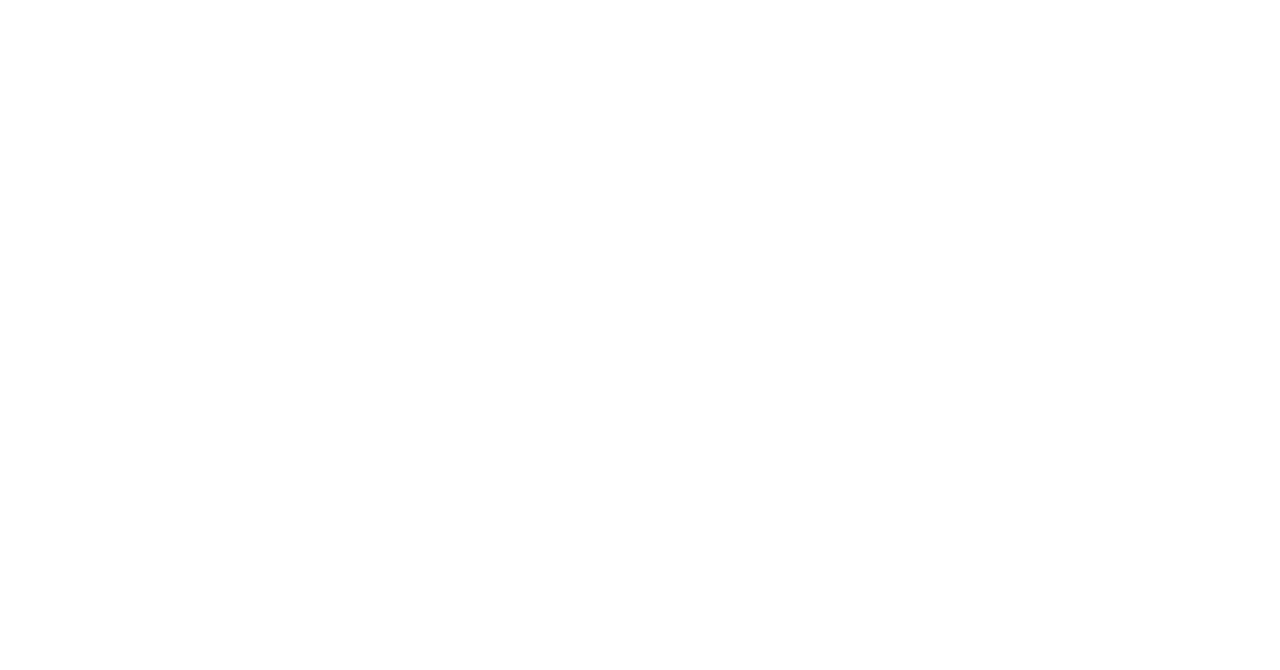
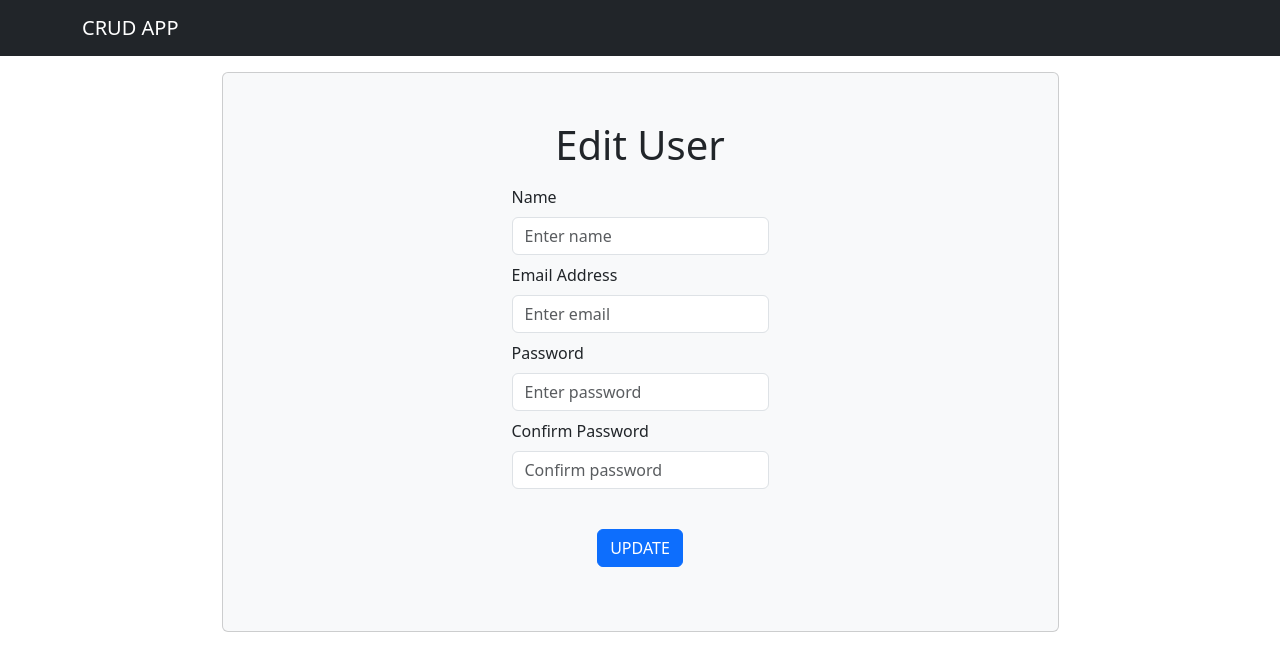
Before and after one commit to Mohammedrisvanvm/crud-in-react, a React (Vite) app in the folder frontend/: page /admin/editUser/1 in a window 1280 px wide. Before the commit this address had no page. Shown: the top 670 px of the page. Built offline with nearby package versions, Linux system fonts and the light colour scheme; no server answers.

Commit message:
edit data displayed

```diff
--- a/frontend/src/App.jsx
+++ b/frontend/src/App.jsx
@@ -23,7 +23,7 @@
           <Route path="/profile" element={<ProfileScreen/>} />
           </Route>
         <Route path="/admin" element={<AdminHomeScreen/>} />
-        <Route path="/admin/editUser" element={<AdminEditScreen/>} />
+        <Route path="/admin/editUser/:id" element={<AdminEditScreen/>} />
         </Routes>
       </Router>
     </div>
--- a/frontend/src/components/AdminHeader.jsx
+++ b/frontend/src/components/AdminHeader.jsx
@@ -1,6 +1,6 @@
 import React from 'react'
 import { Navbar, Nav, Container } from "react-bootstrap";
-import { FaSignInAlt, FaSignOutAlt } from "react-icons/fa";
+
 function AdminHeader() {
   return (
     <header>
--- a/frontend/src/components/EditForm.jsx
+++ b/frontend/src/components/EditForm.jsx
@@ -1,24 +1,42 @@
-import React from 'react'
+import React, { useEffect } from 'react'
 import { useState } from "react";
 import { Form, Button, Container, Card } from "react-bootstrap";
+import { useParams } from 'react-router-dom';
+import axios from 'axios'
 function EditForm() {
-    const [name, setName] = useState("");
+    let {id}=useParams()
+
+    const [userid,setuserId]=useState(id)
+    const [user,setUser]=useState({})
+    const [name, setName] = useState('');
     const [email, setEmail] = useState("");
     const [password, setPassword] = useState("");
     const [confirmPassword, setConfirmPassword] = useState("");
+
+
+    useEffect(() => {
+
+    axios.get(`http://localhost:5000/admin/userUnique/${userid}`).then((response) => {
+console.log(response.data);
+setUser(response.data)
+    });
+  }, []);
+
     const submitHandler = async (e) => {
         e.preventDefault();
+
     }
   return (
     <Container className="d-flex justify-content-center py-3">
     <Card className="p-5 d-flex flex-column align-items-center hero-card bg-light w-75 justify-content-center">
+    <h1>Edit User</h1>
     <Form onSubmit={submitHandler}>
             <Form.Group className="my-2" controlId="name">
               <Form.Label>Name</Form.Label>
               <Form.Control
                 type="name"
                 placeholder="Enter name"
-                value={name}
+                value={user.name}
                 onChange={(e) => setName(e.target.value)}
               ></Form.Control>
             </Form.Group>
@@ -28,7 +46,7 @@
               <Form.Control
                 type="email"
                 placeholder="Enter email"
-                value={email}
+                value={user.email}
                 onChange={(e) => setEmail(e.target.value)}
               ></Form.Control>
             </Form.Group>
@@ -38,7 +56,6 @@
               <Form.Control
                 type="password"
                 placeholder="Enter password"
-                value={password}
                 onChange={(e) => setPassword(e.target.value)}
               ></Form.Control>
             </Form.Group>
@@ -47,15 +64,14 @@
               <Form.Control
                 type="password"
                 placeholder="Confirm password"
-                value={confirmPassword}
                 onChange={(e) => setConfirmPassword(e.target.value)}
               ></Form.Control>
             </Form.Group>
 
-            {isloading && <Loader/>}
+
             <div className="d-flex justify-content-center py-3">
               <Button type="submit" variant="primary" className="mt-3">
-                Register
+                UPDATE
               </Button>
             </div>
           </Form>
--- a/frontend/src/components/RegisterForm.jsx
+++ b/frontend/src/components/RegisterForm.jsx
@@ -45,7 +45,7 @@
     <>
       <Container className="d-flex justify-content-center py-3">
         <Card className="p-5 d-flex flex-column align-items-center hero-card bg-light w-75 justify-content-center">
-          <h1>Register</h1>
+        <h1>Register</h1>
           <Form onSubmit={submitHandler}>
             <Form.Group className="my-2" controlId="name">
               <Form.Label>Name</Form.Label>
--- a/frontend/src/components/UserInfoTable.jsx
+++ b/frontend/src/components/UserInfoTable.jsx
@@ -15,16 +15,21 @@
 import DeleteIcon from "@mui/icons-material/Delete";
 import LogoutIcon from "@mui/icons-material/Logout";
 import axios from "axios";
+import { Link, Navigate, useNavigate } from "react-router-dom";
 
 function UserInfoTable() {
   const [userInfo, setUserInfo] = useState([]);
+  const Navigate=useNavigate()
   useEffect(() => {
     axios.get("http://localhost:5000/admin").then((response) => {
       console.log(response.data);
       setUserInfo(response.data);
     });
   }, [setUserInfo]);
+const editpageHandler=(e)=>{
 
+
+}
   return (
     <>
       <div
@@ -49,13 +54,15 @@
               </TableHead>
               <TableBody>
                 {userInfo.map((row, index) => (
-                  <TableRow key={row.id}>
+                  <TableRow key={row._id}>
                     <TableCell>{index + 1}</TableCell>
                     <TableCell>{row.name}</TableCell>
                     <TableCell>{row.email}</TableCell>
                     <TableCell>
-                      <IconButton>
-                        <EditIcon />
+                      <IconButton onClick={()=>Navigate(`/admin/editUser/${row._id}`)}>
+                        <EditIcon >
+
+                        </EditIcon>
                       </IconButton>
                     </TableCell>
                     <TableCell>
--- a/frontend/src/screens/AdminEditScreen.jsx
+++ b/frontend/src/screens/AdminEditScreen.jsx
@@ -3,9 +3,10 @@
 import EditForm from '../components/editForm'
 
 function AdminEditScreen() {
+
   return (
     <>
-    <AdminHeader/>
+<AdminHeader/>
     <EditForm/>
     </>
   )
```
Also changed, not shown: 2 other files (tests, documents, lock files or other folders).
